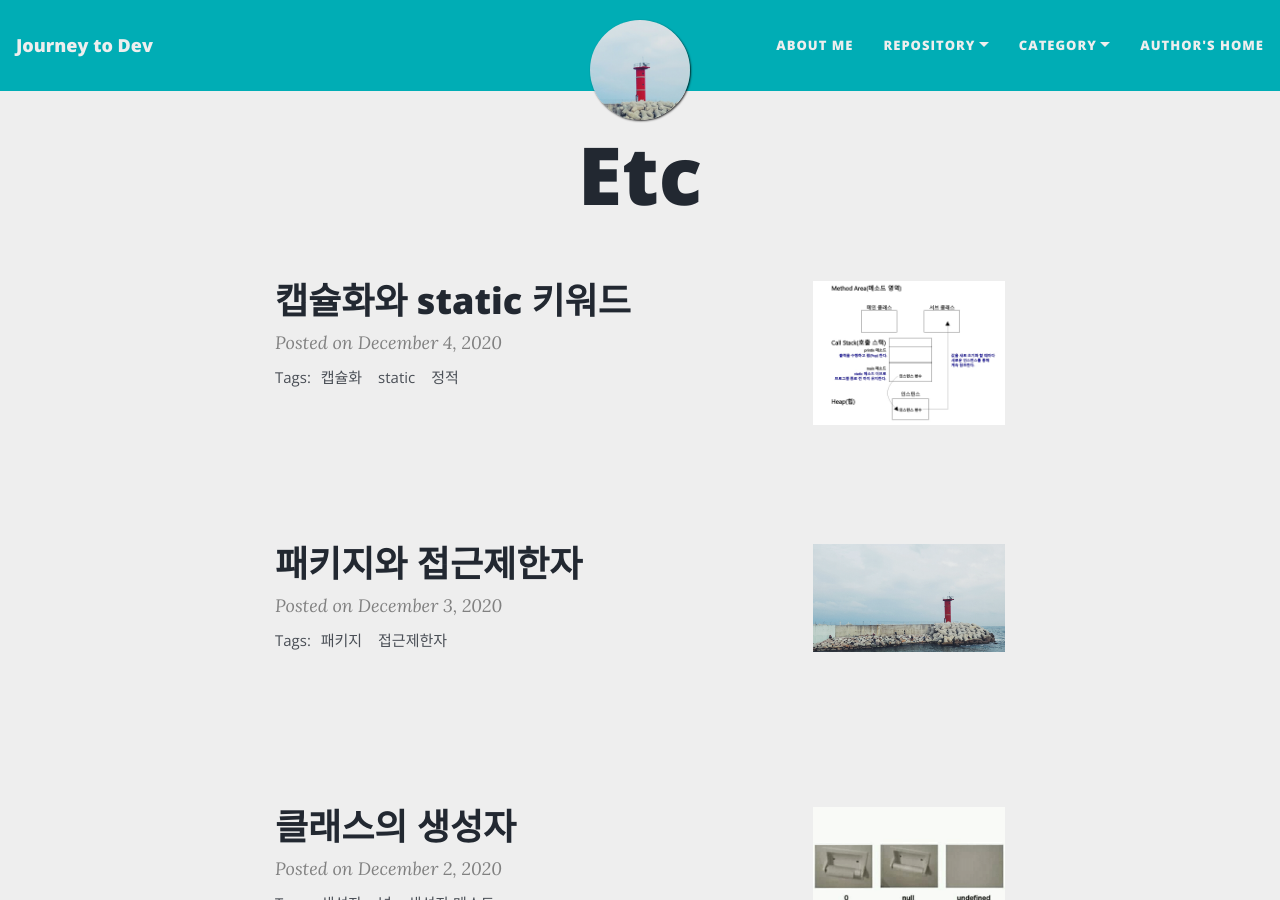
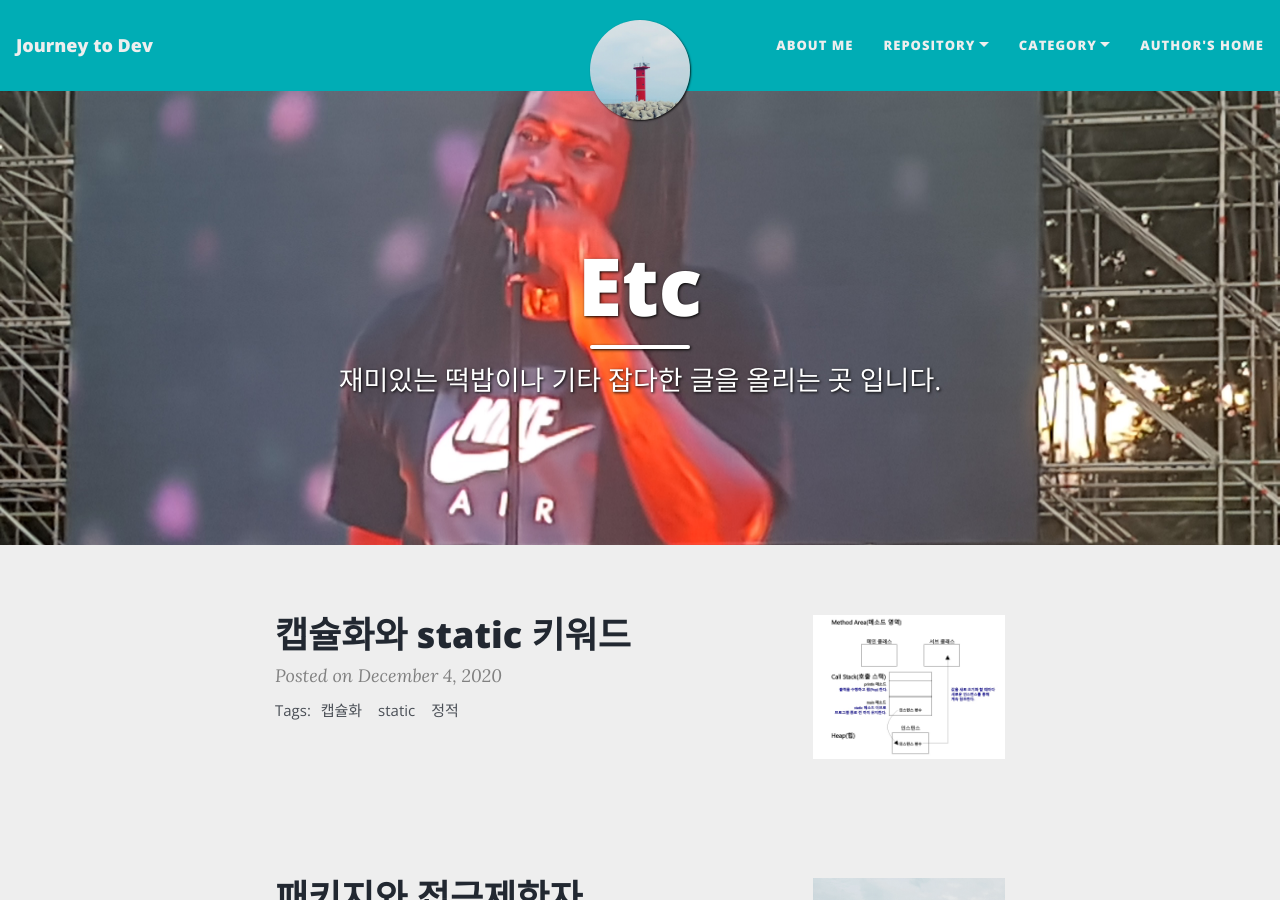
Before and after one commit to roqhdehd502/roqhdehd502.github.io, a Jekyll site: the page built from category/Etc.md, in a window 1280 px wide and 900 px high. Built offline with Jekyll 4.4.1, drawn with Linux system fonts in a browser that asks for light colours; nearby versions of some CDN libraries.

Commit message:
Update Etc.md

```diff
--- a/category/Etc.md
+++ b/category/Etc.md
@@ -1,9 +1,9 @@
 ---
 
 layout: category
-
 title: Etc
-
+subtitle: 재미있는 떡밥이나 기타 잡다한 글을 올리는 곳 입니다.
 permalink: category/Etc
+cover-img: /assets/img/Etc-img.jpg #건들지말것
 
 ---
```
